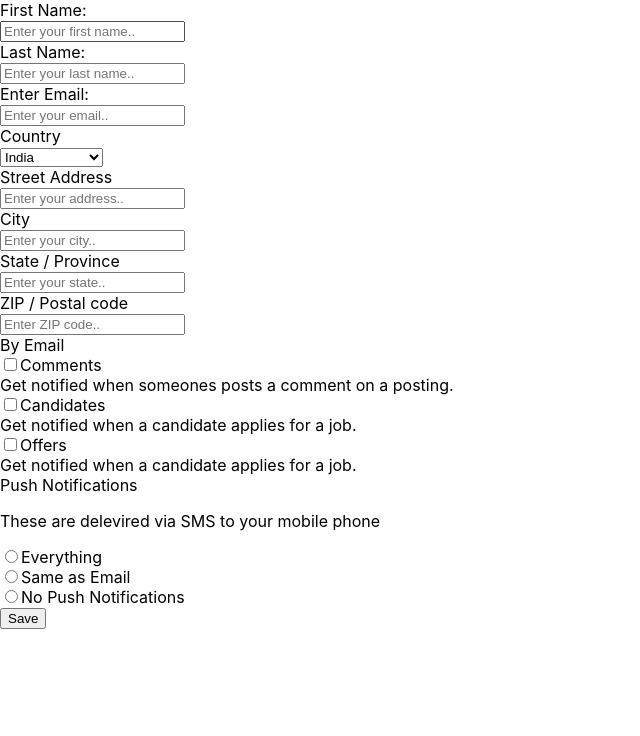
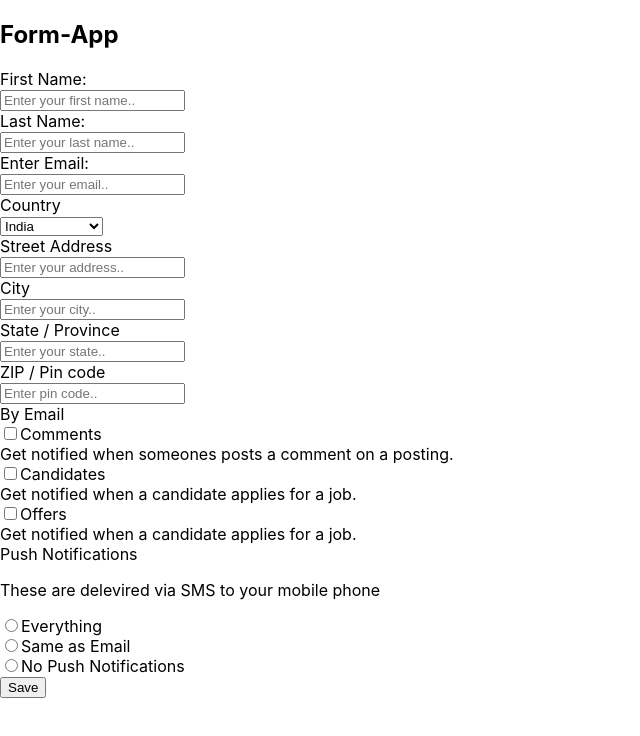
Before and after one commit to harshbhar0629/ReactJs, a React (Create React App) app in the folder React_Intermediate/form_app/: page / in a window 1280 px wide. Shown: the top 736 px of the page, without its empty margins (0-640 px from the left). Built offline with nearby package versions, Linux system fonts and the light colour scheme.

Commit message:
Css Edited

```diff
--- a/React_Intermediate/form_app/src/App.js
+++ b/React_Intermediate/form_app/src/App.js
@@ -1,13 +1,14 @@
 import './App.css';
 // import FormPractice from './components/FormPractice';
 import Form from './components/Form';
+import Navbar from './components/Navbar';
 
 function App() {
 
   return (
-		<div className="App">
-      {/* <FormPractice></FormPractice> */}
-      <Form></Form>
+		<div className="w-full h-full bg-slate-400 pb-[40px]">
+         <Navbar></Navbar>
+        <Form></Form>
 		</div>
 	);
 }
--- a/React_Intermediate/form_app/src/components/Form.js
+++ b/React_Intermediate/form_app/src/components/Form.js
@@ -11,7 +11,7 @@ function Form() {
 		address: "",
 		city: "",
 		state: "",
-		postalCode: "",
+		pinCode: "",
 		comments: false,
 		candidates: false,
 		offers: false,
@@ -41,16 +41,16 @@ function Form() {
 	}
 
 	return (
-		<div className="w-[60%] flex mx-auto flex-col justify-start items-start shadow-lg hover:shadow-2xl transition-all duration-500 mt-[40px] mb-[40px]">
+		<div className="w-[60%] flex mx-auto flex-col justify-start items-start shadow-2xl bg-white hover:shadow-2xl transition-all duration-500 mt-[40px] rounded-md">
 			<form className="w-[100%]  mt-[20px] mb-[20px] px-[40px] ">
 				<label
 					htmlFor="firstName"
-					className="text-sm font-medium leading-6 text-gray-900">
+					className="text-sm font-medium leading-6 text-gray-900 mt-[10px] mb-[-5px]">
 					First Name:
 				</label>
 				<br></br>
 				<input
-					className="mt-2 w-full rounded-md p-2 text-gray-900 shadow-sm ring-1 placeholder:text-gray-400"
+					className="mt-1 w-full rounded-md p-2 text-gray-900 shadow-sm ring-1 placeholder:text-gray-400"
 					onChange={changeHandler}
 					placeholder="Enter your first name.."
 					id="firstName"
@@ -61,13 +61,13 @@ function Form() {
 				<br></br>
 				<label
 					htmlFor="lastName"
-					className="text-sm font-medium leading-6 text-gray-900">
+					className="text-sm font-medium leading-6 text-gray-900 mt-[20px] ">
 					Last Name:
 				</label>
 
 				<br></br>
 				<input
-					className="mt-2 w-full rounded-md p-2 text-gray-900 shadow-sm ring-1 placeholder:text-gray-400"
+					className="mt-1 w-full rounded-md p-2 text-gray-900 shadow-sm ring-1 placeholder:text-gray-400"
 					onChange={changeHandler}
 					placeholder="Enter your last name.."
 					id="lastName"
@@ -83,7 +83,7 @@ function Form() {
 				</label>
 				<br></br>
 				<input
-					className="mt-2 w-full rounded-md p-2 text-gray-900 shadow-sm ring-1 placeholder:text-gray-400"
+					className="mt-1 w-full rounded-md p-2 text-gray-900 shadow-sm ring-1 placeholder:text-gray-400"
 					onChange={changeHandler}
 					placeholder="Enter your email.."
 					type="email"
@@ -93,13 +93,13 @@ function Form() {
 
 				<br></br>
 				<label
-					className="text-sm font-medium leading-6 text-gray-900"
+					className="text-sm font-medium leading-6 text-gray-900 mt-[10px]"
 					htmlFor="country">
 					Country
 				</label>
 				<br></br>
 				<select
-					className="mt-2 w-full rounded-md p-2 text-gray-900 shadow-sm ring-1 bg-white"
+					className="mt-1 w-full rounded-md p-2 text-gray-900 shadow-sm ring-1 bg-white"
 					id="country"
 					name="country"
 					onChange={changeHandler}
@@ -118,7 +118,7 @@ function Form() {
 				</label>
 				<br></br>
 				<input
-					className="mt-2 w-full rounded-md p-2 text-gray-900 shadow-sm ring-1 placeholder:text-gray-400"
+					className="mt-1 w-full rounded-md p-2 text-gray-900 shadow-sm ring-1 placeholder:text-gray-400"
 					type="text"
 					placeholder="Enter your address.."
 					id="address"
@@ -134,7 +134,7 @@ function Form() {
 				</label>
 				<br></br>
 				<input
-					className="mt-2 w-full rounded-md p-2 text-gray-900 shadow-sm ring-1 placeholder:text-gray-400"
+					className="mt-1 w-full rounded-md p-2 text-gray-900 shadow-sm ring-1 placeholder:text-gray-400"
 					type="text"
 					placeholder="Enter your city.."
 					id="city"
@@ -150,7 +150,7 @@ function Form() {
 				</label>
 				<br></br>
 				<input
-					className="mt-2 w-full rounded-md p-2 text-gray-900 shadow-sm ring-1 placeholder:text-gray-400"
+					className="mt-1 w-full rounded-md p-2 text-gray-900 shadow-sm ring-1 placeholder:text-gray-400"
 					type="text"
 					placeholder="Enter your state.."
 					id="state"
@@ -160,24 +160,24 @@ function Form() {
 
 				<br></br>
 				<label
-					className="text-sm font-medium leading-6 text-gray-900"
-					htmlFor="postalCode">
-					ZIP / Postal code
+					className="text-sm font-medium leading-2 text-gray-900 "
+					htmlFor="pinCode">
+					ZIP / Pin code
 				</label>
 				<br></br>
 				<input
-					className="mt-2 w-full rounded-md p-2 text-gray-900 shadow-sm ring-1 placeholder:text-gray-400"
+					className="mt-1 w-full rounded-md p-2 text-gray-900 shadow-sm ring-1 placeholder:text-gray-400"
 					type="number"
 					onChange={changeHandler}
-					placeholder="Enter ZIP code.."
-					value={formData.postalCode}
-					name="postalCode"
-					id="postalCode"></input>
+					placeholder="Enter pin code.."
+					value={formData.pinCode}
+					name="pinCode"
+					id="pinCode"></input>
 
-				<div className="text-md font-medium leading-6 text-gray-900 mt-[10px] mb-[10px]">
+				<div className="text-md font-medium leading-6 text-gray-900 mt-[15px] mb-[10px]">
 					By Email
 				</div>
-				<div className="flex justify-center flex-col mt-[15px]">
+				<div className="flex justify-center flex-col mt-[10px]">
 					<div className="flex items-center">
 						<input
 							className="mt-[2px]"
--- /dev/null
+++ b/React_Intermediate/form_app/src/components/Navbar.js
@@ -0,0 +1,11 @@
+import React from 'react'
+
+const Navbar = () => {
+  return (
+      <div className='w-full h-[60px] flex pt-[40px]'>
+          <h2 className='mx-auto text-4xl font-bold'>Form-App</h2>
+    </div>
+  )
+}
+
+export default Navbar
```
